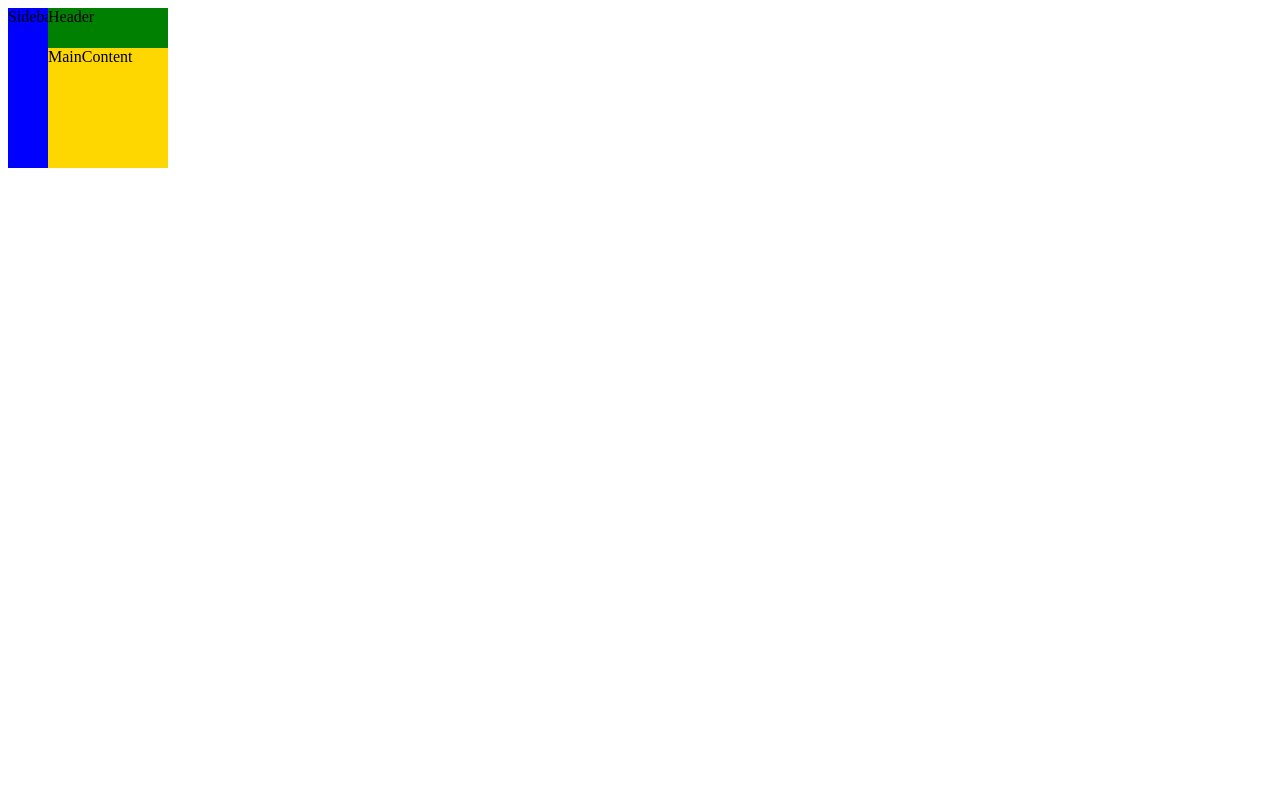
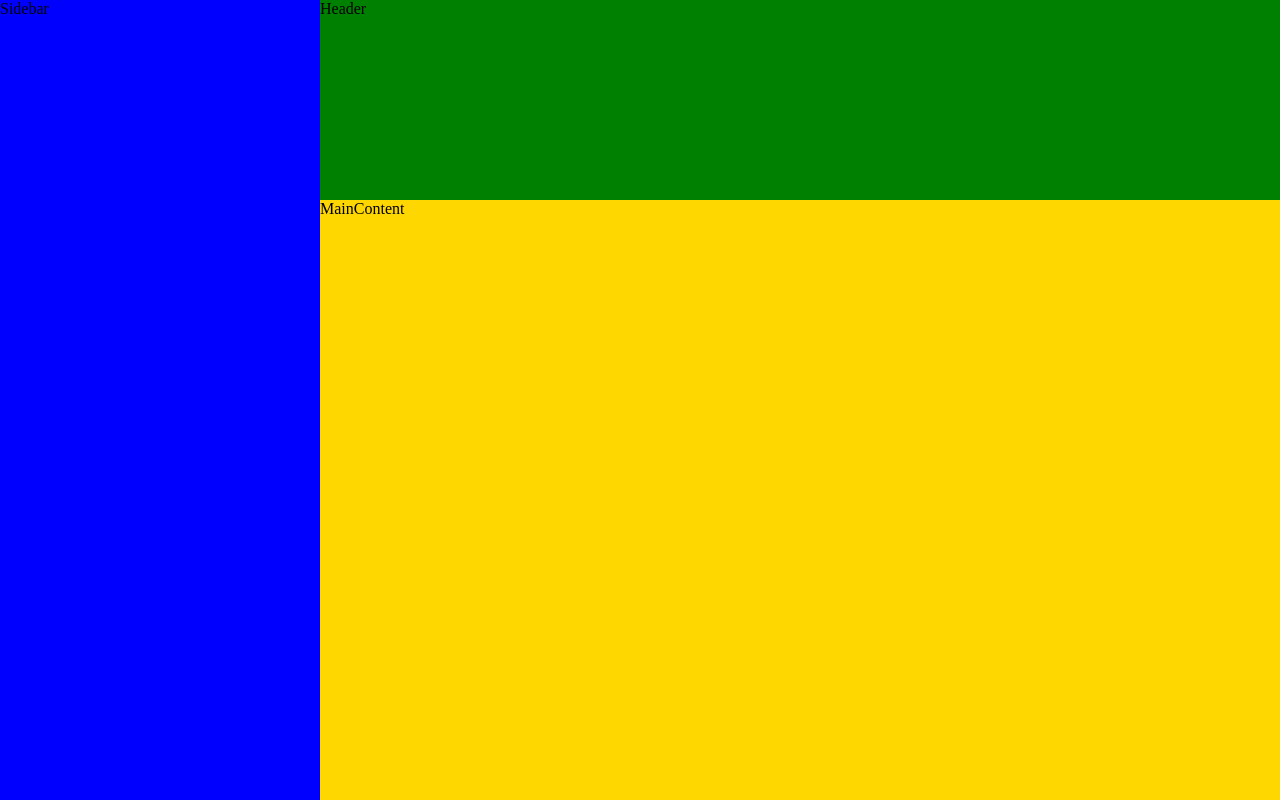
Before and after one commit to AlejandroMullerMoreno/dashboard, a plain HTML site: page index.html in a window 1280 px wide. Drawn offline with Linux system fonts and the light colour scheme.

Commit message:
size everything so that the layout takes up the whole viewport

```diff
--- a/styles.css
+++ b/styles.css
@@ -1,32 +1,28 @@
+*{
+    margin: 0px;
+}
+
 #sidebar{
     grid-area: sidebar;
     background-color: blue;
-    /* width: 500px;
-    height: 500px; */
 }
 
 #header{
     grid-area: header;
     background-color: green;
-    /* width: 500px;
-    height: 500px; */
 }
 
 #mainContent{
     grid-area: mainContent;
     background-color: gold;
-    /* width: 500px;
-    height: 500px; */
 }
 
 body{
     display:grid;
-    grid-template: repeat(4,40px)/repeat(4,40px);
+    grid-template: repeat(4,25vh)/repeat(4,25vw);
     grid-template-areas:
     'sidebar header header header'
     'sidebar mainContent mainContent mainContent'
     'sidebar mainContent mainContent mainContent'
     'sidebar mainContent mainContent mainContent';
-    /* grid-template: repeat(4,40px)/repeat(4,40px); */
-    /* background-color: lightblue; */
 }
```
